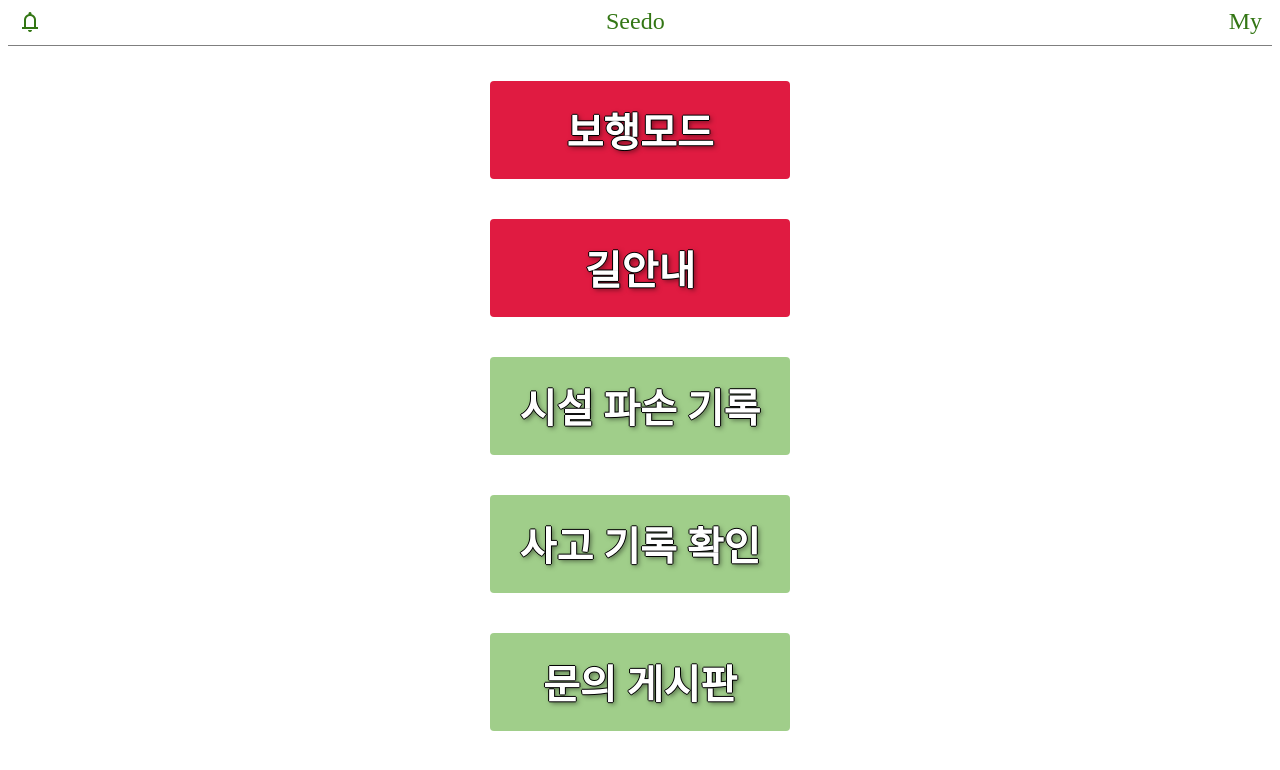
After one commit to suzingzzang/AiProject, a Django app: page / in a window 1280 px wide. The commit adds this page. Shown: the top 770 px of the page. Run offline with Django 5.2, Linux system fonts and the light colour scheme.

Commit message:
feat:landing

```diff
--- /dev/null
+++ b/seedo/templates/base.html
@@ -0,0 +1,54 @@
+<!doctype html>
+{% load static %}
+<html lang="ko">
+  <head>
+    <meta charset="UTF-8" />
+    <meta name="viewport" content="width=device-width, initial-scale=1.0" />
+    <link
+      rel="stylesheet"
+      href="https://fonts.googleapis.com/css2?family=Material+Symbols+Outlined:opsz,wght,FILL,GRAD@24,400,0,0"
+    />
+    <style>
+      header {
+        display: flex;
+        justify-content: space-between;
+        align-items: center;
+        padding: 0 10px 10px;
+        border-bottom: 1px solid #00000080;
+      }
+
+      header .logo {
+        display: flex;
+        justify-content: center;
+        align-items: center;
+        flex-grow: 1;
+        text-decoration-line: none;
+      }
+
+      header .material-symbols-outlined,
+      header a {
+        color: #337614;
+        font-size: 24px;
+        text-decoration-line: none;
+        flex-shrink: 0;
+      }
+
+      header .logo img {
+        margin-right: 8px;
+      }
+
+      header .mypage:hover {
+        font-weight: bold;
+      }
+    </style>
+    <title>Seedo</title>
+  </head>
+  <body>
+    <header>
+      <span class="material-symbols-outlined"> notifications </span>
+      <a href="/" class="logo"> Seedo </a>
+      <a href="mypage/" class="mypage">My</a>
+    </header>
+    {% block content %} {% endblock content %}
+  </body>
+</html>
--- a/seedo/templates/index.html
+++ b/seedo/templates/index.html
@@ -1,7 +1,42 @@
 {% extends "base.html" %} {% load static %} {% block content %}
-<div class="walk">보행모드</div>
-<div class="navi">길안내</div>
-<div class="breaklog">시설 파손 기록</div>
-<div class="accidentlog">사고 기록 확인</div>
-<div class="qnapost">문의 게시판</div>
+<style>
+  main {
+    display: flex;
+    flex-direction: column;
+    justify-content: space-between;
+    align-items: center;
+    padding: 15px;
+  }
+
+  main div {
+    font-size: 40px;
+    color: #ffffff;
+    text-shadow:
+      -1px 0px #000000,
+      0px 1px #000000,
+      1px 0px #000000,
+      0px -1px #000000,
+      2px 2px 5px #00000080;
+    border-radius: 4px;
+    text-align: center;
+    font-weight: 700;
+
+    margin: 20px 0;
+    padding: 20px 0;
+    width: 300px;
+    background-color: #a0ce8a;
+  }
+
+  main .walk,
+  main .navi {
+    background-color: #e01b41;
+  }
+</style>
+<main>
+  <div class="walk">보행모드</div>
+  <div class="navi">길안내</div>
+  <div class="breaklog">시설 파손 기록</div>
+  <div class="accidentlog">사고 기록 확인</div>
+  <div class="qnapost">문의 게시판</div>
+</main>
 {% endblock content %}
```
Also changed, not shown: 1 other file.
